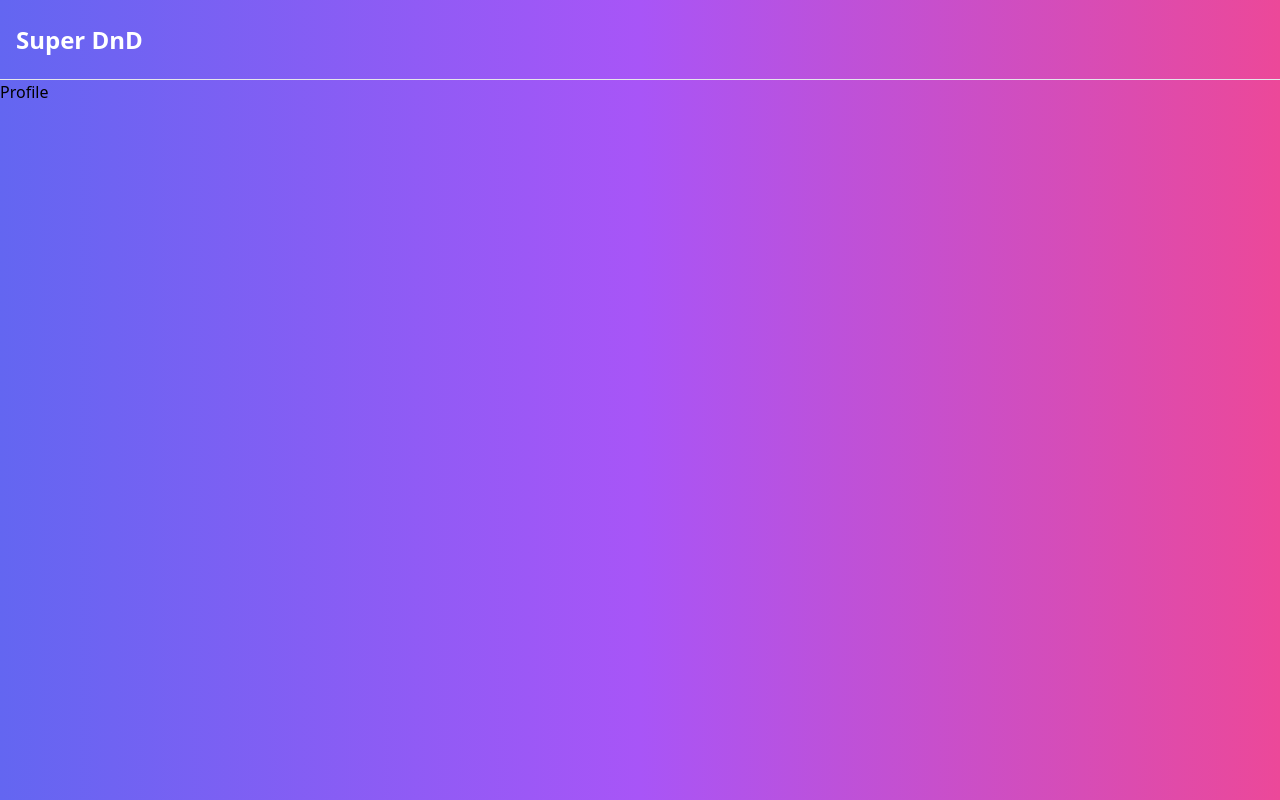
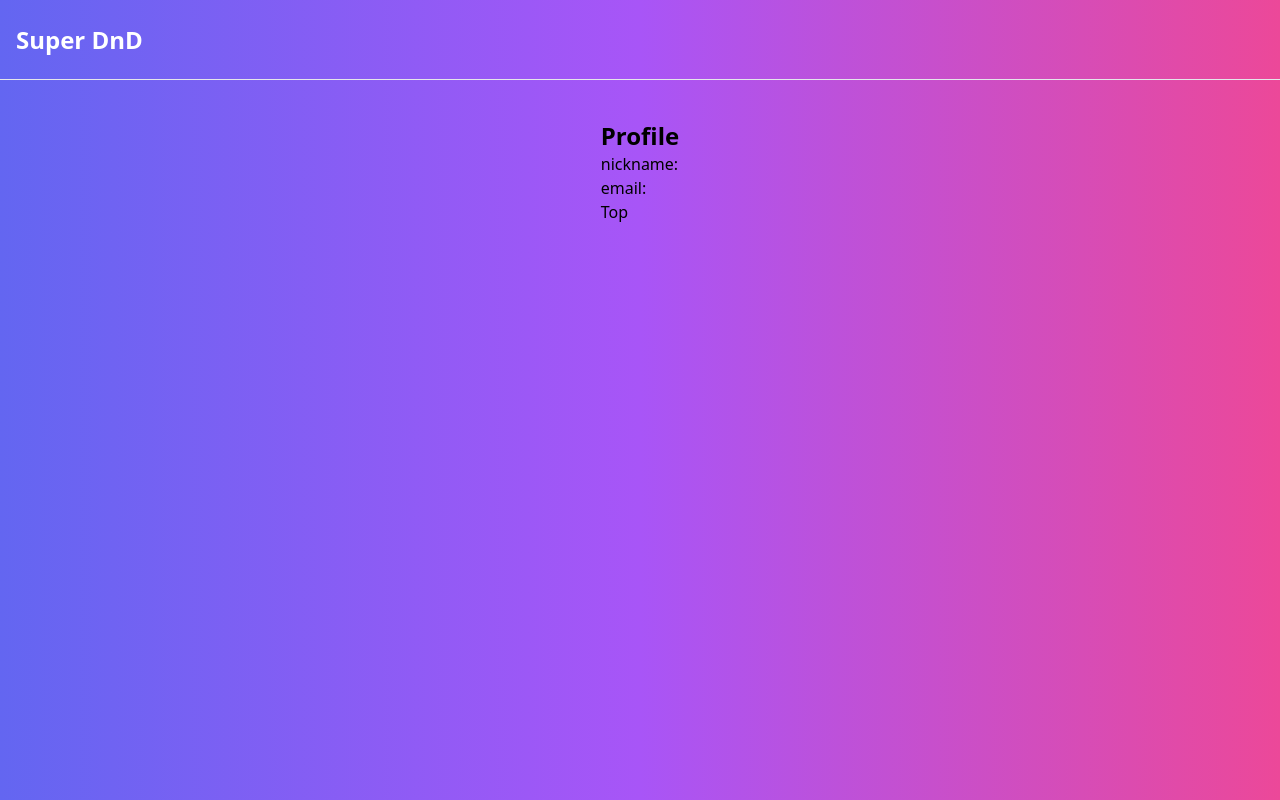
Before and after one commit to hironomiu/typescript-react-html-drag-and-drop, a React (Create React App) app: page /profile in a window 1280 px wide. Built offline with nearby package versions, Linux system fonts and the light colour scheme; no server answers.

Commit message:
commited

```diff
--- a/src/components/Header.tsx
+++ b/src/components/Header.tsx
@@ -20,7 +20,9 @@ const Header = () => {
   return (
     <header className="flex h-20 border-b-[1px] items-center space-x-4 text-white font-bold text-2xl justify-between">
       <div className="flex">
-        <div className="ml-4">Super DnD</div>
+        <Link to="/" className="ml-4">
+          Super DnD
+        </Link>
         <Link to="/profile" className="ml-4">
           {user.nickname}
         </Link>
--- a/src/components/Layout.tsx
+++ b/src/components/Layout.tsx
@@ -21,8 +21,9 @@ const Layout = () => {
     // Gradient Color Stops https://tailwindcss.com/docs/gradient-color-stops
     <div className="m-0 overflow-hidden h-[100vh] bg-gradient-to-r from-indigo-500 via-purple-500 to-pink-500">
       <Header />
-      {/* <Main /> */}
-      <Outlet />
+      <div className="flex justify-center items-center">
+        <Outlet />
+      </div>
     </div>
   )
 }
--- a/src/components/Main.tsx
+++ b/src/components/Main.tsx
@@ -74,7 +74,7 @@ const Main = () => {
   }
 
   return (
-    <div className="flex w-scree">
+    <div className="flex w-screen">
       {isCreateModalOn ? (
         <>
           <CardModal mode={'create'} />
--- a/src/components/Profile.tsx
+++ b/src/components/Profile.tsx
@@ -1,7 +1,24 @@
 import React from 'react'
+import { useNavigate } from 'react-router-dom'
+import { useSelector } from 'react-redux'
+import { selectUser } from '../features/global/globalSlice'
 
 const Profile = () => {
-  return <div>Profile</div>
+  const navigate = useNavigate()
+  const user = useSelector(selectUser)
+  const handleTopClick = () => {
+    navigate('/')
+  }
+  return (
+    <div className="flex flex-col">
+      <h1 className="mt-10 text-2xl font-bold">Profile</h1>
+      <div className="flex flex-col">
+        <span>nickname:{user.nickname}</span>
+        <span>email:{user.email}</span>
+      </div>
+      <span onClick={handleTopClick}>Top</span>
+    </div>
+  )
 }
 
 export default Profile
```
